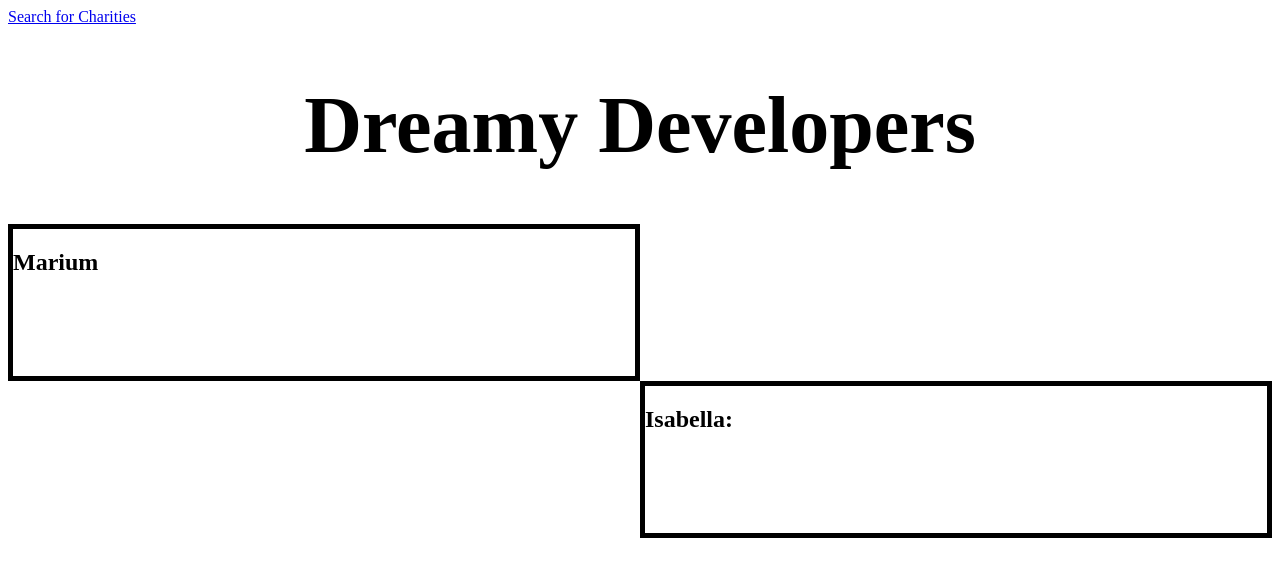
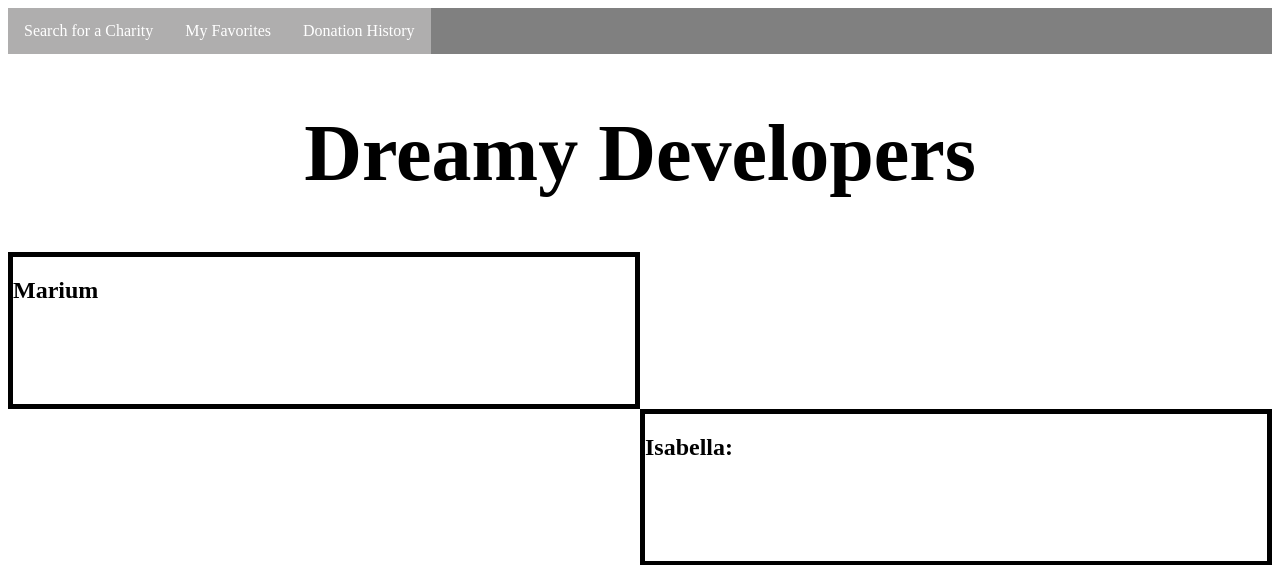
Before and after one commit to seehamrun/DreamyDevelopers, a Python web app: template templates/aboutus.html in a window 1280 px wide. Shown: the top 565 px of the page. Run offline with Jinja, Linux system fonts and the light colour scheme; the template is opened without the code that fills it, so the values that code supplies are empty.

Commit message:
fixed aboutus css

```diff
--- a/static/styles/aboutus.css
+++ b/static/styles/aboutus.css
@@ -40,28 +40,26 @@ h1 {
   margin-top: 0px;
 }
 
-/* ul {
+ul {
   list-style-type: none;
   margin: 0;
   padding: 0;
   overflow: hidden;
-    background-color: #333;
+  background-color: grey;
 }
 
 li {
   float: left;
-    display: inline-block;
-    color: white;
+}
+
+li a {
+  display: block;
+  color: #666;
   text-align: center;
   padding: 14px 16px;
   text-decoration: none;
 }
 
-<<<<<<< HEAD
-li a:hover, .dropdown:hover .dropbtn {
-    background-color: red;
-} */
-=======
 li a:hover:not(.active) {
   background-color: #ddd;
 }
@@ -70,4 +68,3 @@ li a.active {
   color: white;
   background-color: #afaeae;
 }
->>>>>>> 9e46733e681d1a729820c599e657b585b14642cf
--- a/templates/aboutus.html
+++ b/templates/aboutus.html
@@ -4,12 +4,11 @@
   </head>
 
   <body>
-
-    <!-- <ul>
-      <li><a href="search.html">Search for Charities</a></li>
-      <li><a href="history.html">Donation History</a></li>
-    </ul> -->
-    <a href="search.html">Search for Charities</a>
+    <ul>
+      <li><a class="active" href="index.html">Search for a Charity</a></li>
+      <li><a class="active" href="favorites.html">My Favorites</a></li>
+      <li><a class="active" href="history.html">Donation History</a></li>
+    </ul>
     <h1>Dreamy Developers</h1>
     <div id="marium">
       <h2>Marium</h2>
```
Lines whose indentation alone changed are shown as unchanged.
